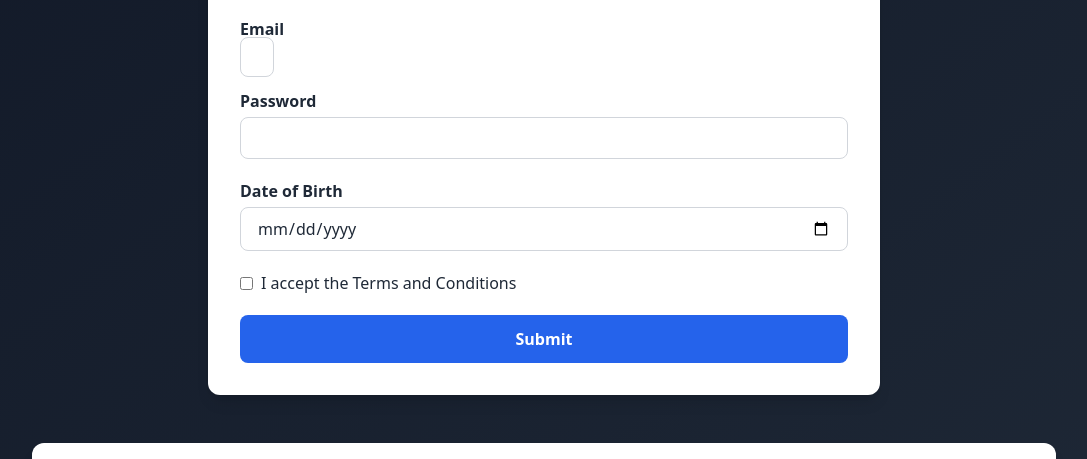
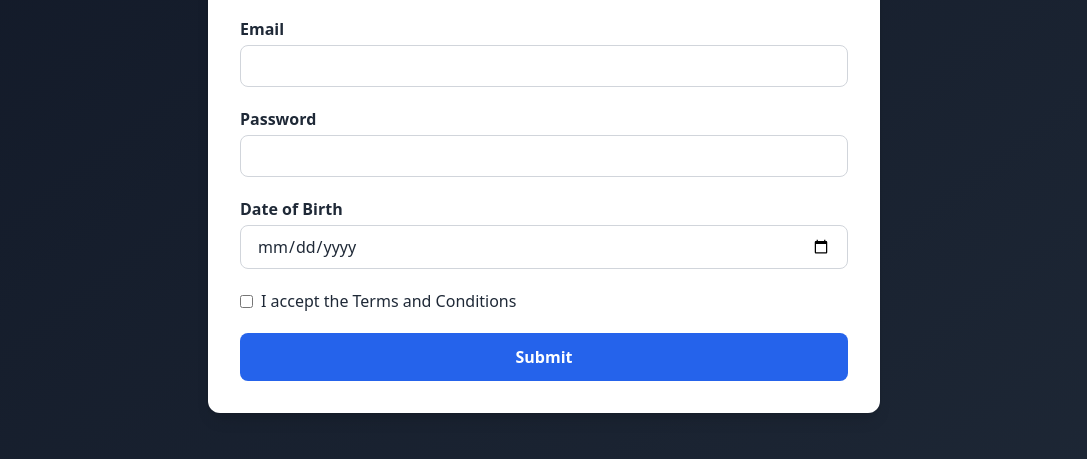
Before and after one commit to GSMPRANEETH/wd101, a plain HTML site: page index.html in a window 1280 px wide. Shown: the part 297-756 px from the top of the page, without its empty margins (96-1183 px from the left). Drawn offline with nearby package versions, Linux system fonts and the light colour scheme.

Commit message:
Update index.html

```diff
--- a/index.html
+++ b/index.html
@@ -26,7 +26,7 @@
       </div>
       <div>
         <label for="email" class="block font-semibold mb-1">Email</label>
-        <inpu type="email" id="email" name="email" required
+        <input type="email" id="email" name="email" required
           class="w-full px-4 py-2 rounded-lg border border-gray-300 focus:outline-none focus:ring-2 focus:ring-blue-500"/>
       </div>
       <div>
```
